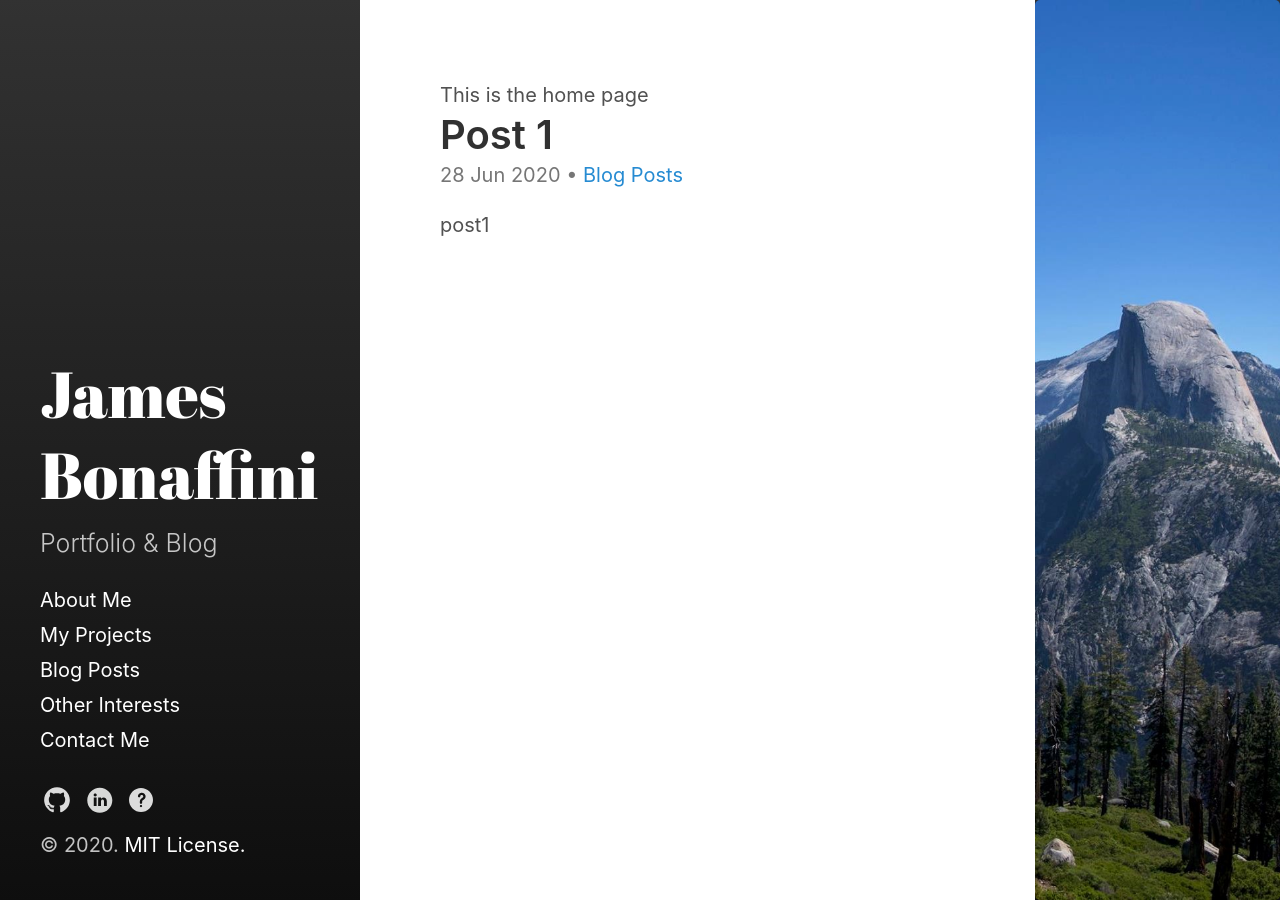
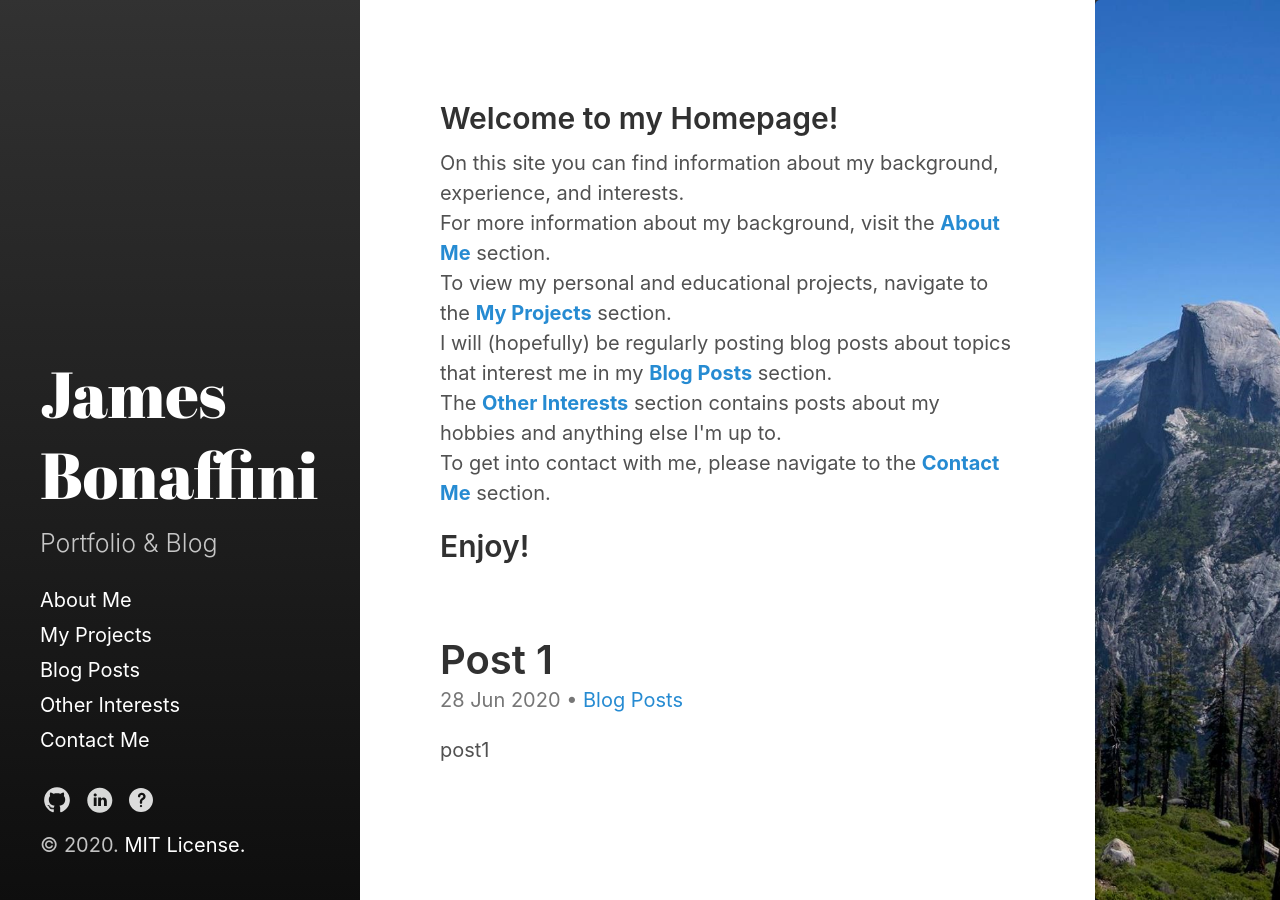
Before and after one commit to jbonaffini/jbonaffini.github.io, a Jekyll site: the page built from index.html, in a window 1280 px wide. Built offline with Jekyll 4.4.1, drawn with Linux system fonts in a browser that asks for light colours; the list of posts is cut into pages by our own code.

Commit message:
fixed the banner for mobile sites and added to the homepage

```diff
--- a/_includes/custom-foot.html
+++ b/_includes/custom-foot.html
@@ -1,23 +1,23 @@
 <!-- Optional footer content -->
 
 <a id="myLinks" title="Click To Discover" aria-label="Click To Discover">
-  <img id="myPicture" />
+  <img id="myPicture" class="imgFooter" />
 </a>
 
 <script type="text/javascript">
-  if(! /Android|webOS|iPhone|iPad|iPod|BlackBerry|IEMobile|Opera Mini/i.test(navigator.userAgent) ) {
+  // if(! /Android|webOS|iPhone|iPad|iPod|BlackBerry|IEMobile|Opera Mini/i.test(navigator.userAgent) ) {
 
   window.onload = choosePic;
 
-  var myPix = new Array("images/plateau_side.jpg"
-      ,"images/banner_side.jpg"
-      ,"images/palisade_side.jpg"
-      ,"images/dome_side.jpg");
+  var myPix = new Array("/images/plateau_side.jpg"
+      ,"/images/banner_side.jpg"
+      ,"/images/palisade_side.jpg"
+      ,"/images/dome_side.jpg");
   var myLinks = new Array("https://www.google.com/search?q=bighorn+plateau"
       ,"https://www.google.com/search?q=banner+peak"
       ,"https://www.google.com/search?q=palisade+lakes+california"
       ,"https://www.google.com/search?q=half+dome");
-}
+//}
 
 function choosePic() {
      var randomNum = Math.floor(Math.random() * myPix.length);
--- a/_sass/hydeout/_base.scss
+++ b/_sass/hydeout/_base.scss
@@ -56,7 +56,16 @@ img {
   flex-direction: row ;
   align-items: center;
   max-height: 100vh;
-  justify-content: center;
+}
+
+.imgFooter
+{
+  display: flex;
+    border-radius: 5px;
+    flex-direction: column;
+    max-width: 100vw;
+    max-height: 100vh;
+    margin: auto;
 }
 
 table {
--- a/index.html
+++ b/index.html
@@ -1,6 +1,14 @@
 ---
 layout: index
-title: About Me
+title: Home
 ---
-
-This is the home page
+<h2> Welcome to my Homepage! </h2>
+On this site you can find information about my background, experience, and interests. <br>
+For more information about my background, visit the <a class="catagory-link" style="font-weight: bold" href="/aboutme/">About Me</a> section.<br>
+To view my personal and educational projects, navigate to the <a class="catagory-link" style="font-weight: bold" href="/myprojects/">My Projects</a> section.<br>
+I will (hopefully) be regularly posting blog posts about topics that interest me in my <a class="catagory-link" style="font-weight: bold" href="/blog/">Blog Posts</a> section.<br>
+The <a class="catagory-link" style="font-weight: bold" href="/interests/">Other Interests</a> section contains posts about my hobbies and anything else I'm up to.<br>
+To get into contact with me, please navigate to the <a class="catagory-link" style="font-weight: bold" href="/contact/">Contact Me</a> section.
+<h2> Enjoy! </h2>
+<br>
+<br>
```
